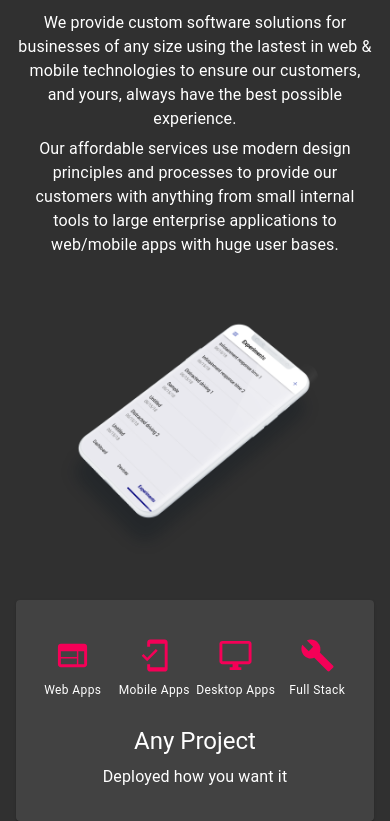
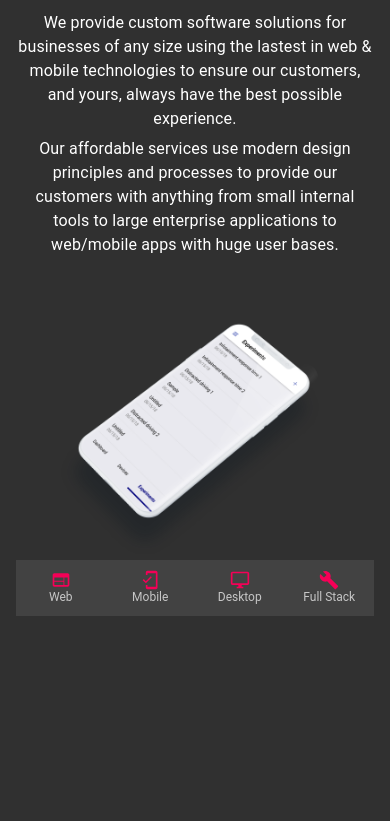
Before and after one commit to unfrl/www, a Gatsby site: page / in a window 390 px wide. Shown: the part 173-994 px from the top of the page. After the commit the page ends 844 px from the top, so only its background shows below. Built offline with nearby package versions, Linux system fonts and the light colour scheme; Gatsby itself is replaced by a stand-in of ours; what react-pose would draw is missing.

Commit message:
Now the services icons on the homepage are displayed in a BottomNavigation when on mobile

```diff
--- a/src/pages/index.tsx
+++ b/src/pages/index.tsx
@@ -5,7 +5,7 @@ import BuildIcon from '@material-ui/icons/Build';
 import WebIcon from '@material-ui/icons/Web';
 import MobileIcon from '@material-ui/icons/MobileFriendly';
 import DesktopWindowsIcon from '@material-ui/icons/DesktopWindows';
-import { Grid, Typography, Paper, IconButton, Button } from "@material-ui/core";
+import { Grid, Typography, Paper, Button, useTheme, useMediaQuery, BottomNavigation, BottomNavigationAction } from "@material-ui/core";
 
 import { ImageTransition, PageHeader, SEO } from "../components";
 import { MainLayout } from "../layouts"
@@ -53,15 +53,15 @@ const styles: any = (theme: Theme) => ({
 });
 
 const services = [
-  { Title: 'Web Apps', Icon: WebIcon, Destination: 'services#web' },
-  { Title: 'Mobile Apps', Icon: MobileIcon, Destination: 'services#mobile' },
-  { Title: 'Desktop Apps', Icon: DesktopWindowsIcon, Destination: 'services#desktop' },
+  { Title: 'Web', Icon: WebIcon, Destination: 'services#web' },
+  { Title: 'Mobile', Icon: MobileIcon, Destination: 'services#mobile' },
+  { Title: 'Desktop', Icon: DesktopWindowsIcon, Destination: 'services#desktop' },
   { Title: 'Full Stack', Icon: BuildIcon, Destination: 'services#cross-platform' }
 ];
 
 class IndexPage extends React.Component<IndexPageProps> {
   readonly hello = `Hello`
-  public render() {
+  render() {
     const { classes } = this.props;
     return (
       <MainLayout>
@@ -83,6 +83,19 @@ class IndexPage extends React.Component<IndexPageProps> {
             </Grid>
           </Grid>
 
+          <this.RenderServices />
+        </div>
+      </MainLayout>
+    )
+  }
+
+  RenderServices = () => {
+    const theme = useTheme();
+    const fullSize = useMediaQuery(theme.breakpoints.up('sm'));
+    const { classes } = this.props;
+
+    if (fullSize) {
+      return (
         <Paper className={classes.card}>
           <Grid container spacing={3}>
             <Grid item xs={12} sm={6}>
@@ -114,8 +127,22 @@ class IndexPage extends React.Component<IndexPageProps> {
             </Grid>
           </Grid>
         </Paper>
-        </div>
-      </MainLayout>
+      )
+    }
+
+    return (<BottomNavigation
+      showLabels
+      className={classes.root}
+    >
+      {
+        services.map((service, index) => {
+          const { Icon, Title, Destination } = service;
+          return (
+            <BottomNavigationAction label={Title} icon={<Icon color="secondary" fontSize="small" />} onClick={() => { navigate(Destination) }} />
+          )
+        })
+      }
+    </BottomNavigation>
     )
   }
 }
```
Lines whose indentation alone changed are shown as unchanged.
